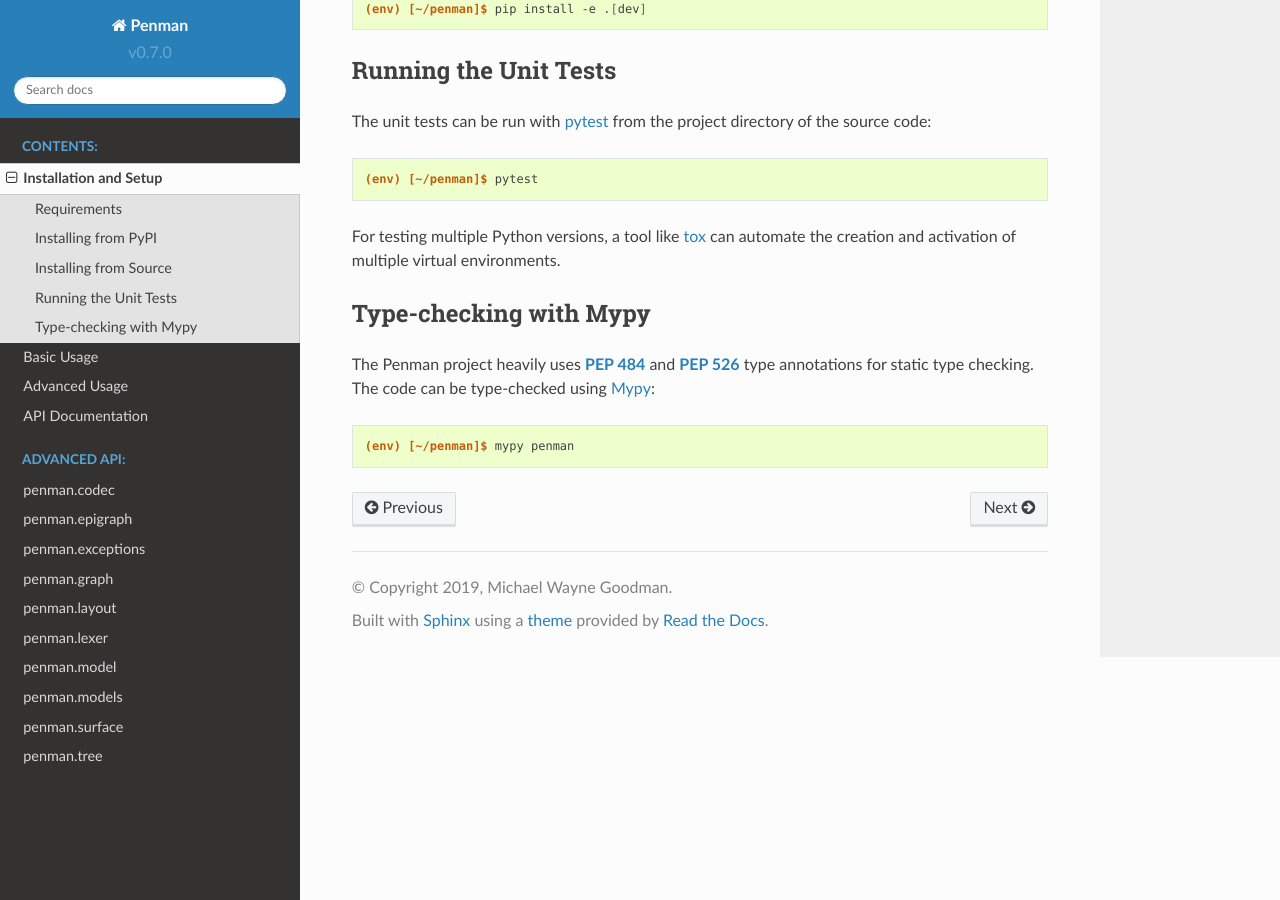
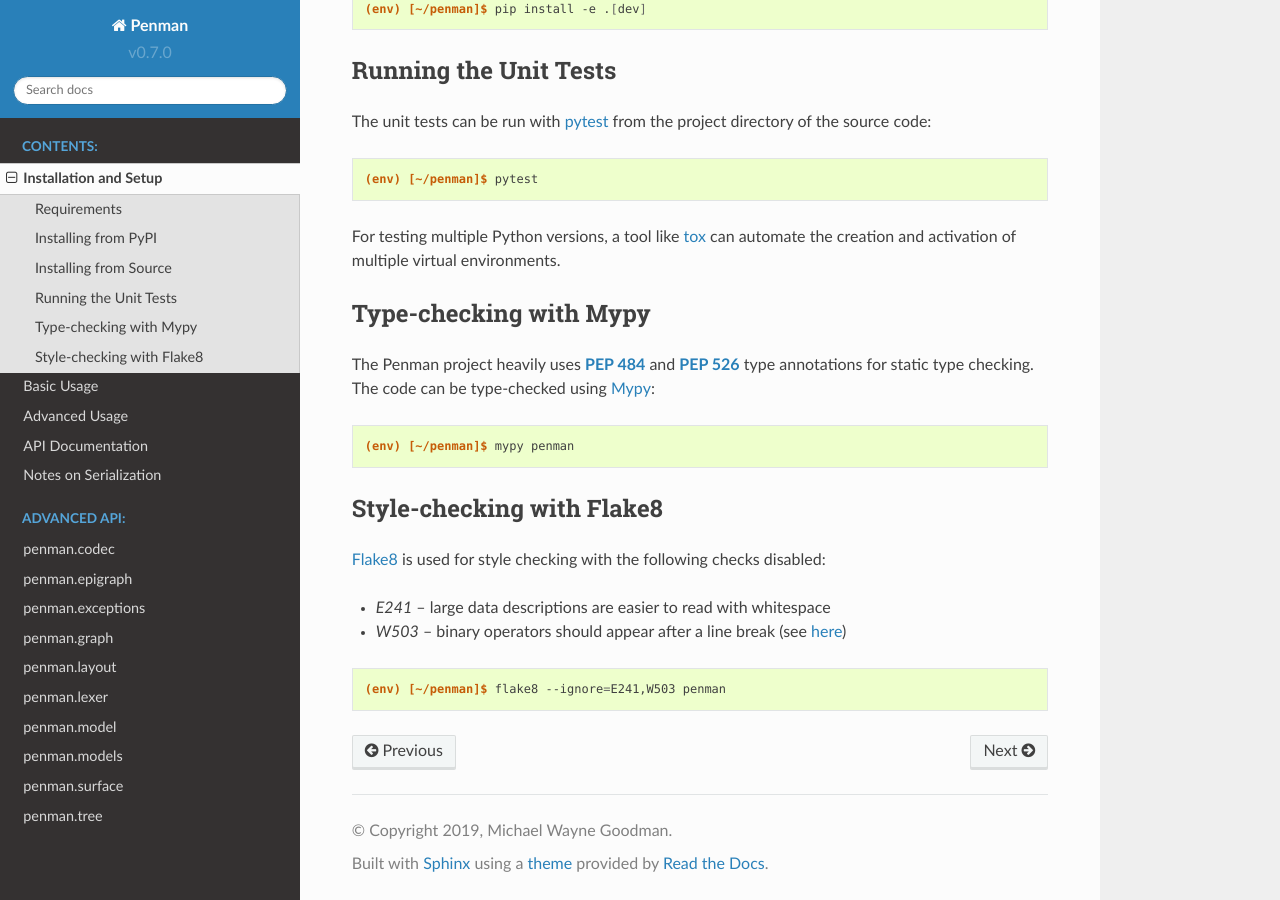
Before and after one commit to goodmami/penman, a Sphinx documentation site: the page built from docs/setup.rst, in a window 1280 px wide and 900 px high, scrolled down 1168 px. Built offline with Sphinx 7.4.7 and the Read the Docs theme 2.0.0, drawn with Linux system fonts in a browser that asks for light colours.

Commit message:
Add serialization notes and style checking to docs

```diff
--- a/docs/index.rst
+++ b/docs/index.rst
@@ -14,6 +14,7 @@ Welcome to Penman's documentation!
    basic
    advanced
    basic-api
+   serialization
 
 .. toctree::
    :maxdepth: 2
--- a/docs/setup.rst
+++ b/docs/setup.rst
@@ -84,6 +84,20 @@ using `Mypy`_::
   (env) [~/penman]$ mypy penman
 
 
+Style-checking with Flake8
+--------------------------
+
+`Flake8`_ is used for style checking with the following checks disabled:
+
+* `E241` -- large data descriptions are easier to read with whitespace
+* `W503` -- binary operators should appear after a line break
+  (see `here <https://lintlyci.github.io/Flake8Rules/rules/W503.html>`_)
+
+::
+
+  (env) [~/penman]$ flake8 --ignore=E241,W503 penman
+
+
 .. _PyPI: https://pypi.org/project/Penman/
 .. _GitHub: https://github.com/goodmami/penman/
 .. _Python 3.6: https://www.python.org/
@@ -91,3 +105,4 @@ using `Mypy`_::
 .. _pytest: http://pytest.org/
 .. _tox: https://tox.readthedocs.io/en/latest/
 .. _Mypy: http://mypy-lang.org/
+.. _Flake8: http://flake8.pycqa.org/
```
Also changed, not shown: docs/serialization.rst (added, +47 -0 lines).
